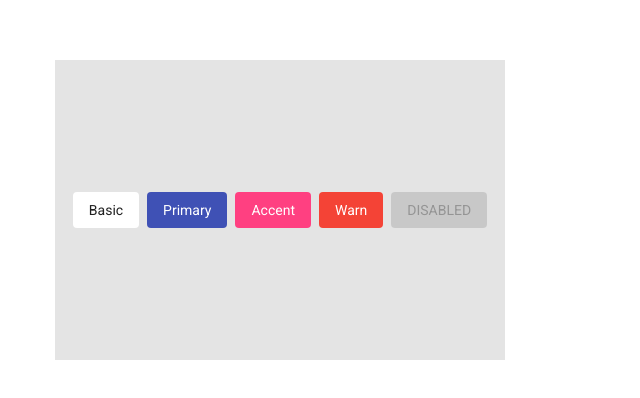
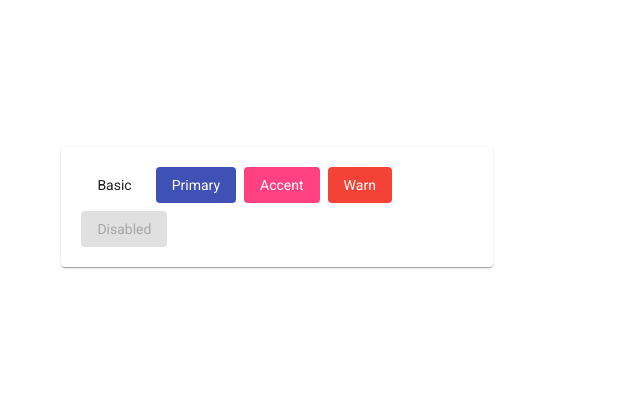
Before and after one commit to lrphael/froged-elements, an Angular app: page / in a window 1280 px wide. Shown: the part 230-628 px from the top of the page, without its empty margins (0-640 px from the left). Built offline with nearby package versions, Linux system fonts and the light colour scheme.

Commit message:
feat: Add ui-card component

```diff
--- a/src/app/core/views/home/home.component.html
+++ b/src/app/core/views/home/home.component.html
@@ -1,18 +1,7 @@
-
-<div class="list-buttons">
-  <div class="btn-el">
-    <ui-button color="">Basic</ui-button>
-  </div>
-  <div class="btn-el">
-    <ui-button color="primary">Primary</ui-button>
-  </div>
-  <div class="btn-el">
-    <ui-button color="accent">Accent</ui-button>
-  </div>
-  <div class="btn-el">
-    <ui-button color="warn">Warn</ui-button>
-  </div>
-  <div class="btn-el">
-    <ui-button [disabled]="true">DISABLED</ui-button>
-  </div>
-</div>
+<ui-card>
+  <ui-button >Basic</ui-button>
+  <ui-button color="primary">Primary</ui-button>
+  <ui-button color="accent">Accent</ui-button>
+  <ui-button color="warn">Warn</ui-button>
+  <ui-button [disabled]="true">Disabled</ui-button>
+</ui-card>
--- a/src/app/core/views/home/home.component.scss
+++ b/src/app/core/views/home/home.component.scss
@@ -1,5 +1,5 @@
 .list-buttons {
-  height: 300px;
+  height: 100px;
   width: 450px;
   background-color: #e4e4e4;
   display: flex;
--- /dev/null
+++ b/src/app/shared/components/ui-card/ui-card.component.html
@@ -0,0 +1,3 @@
+<div class="card-container">
+  <ng-content></ng-content>
+</div>
--- /dev/null
+++ b/src/app/shared/components/ui-card/ui-card.component.scss
@@ -0,0 +1,32 @@
+
+.card-container {
+  margin: .4em;
+  max-width: 400px;
+  display: block;
+  position: initial;
+  padding: 16px;
+  border-radius: 4px;
+  background: #fff;
+  color: rgba(0,0,0,.87);
+  transition: box-shadow 280ms cubic-bezier(0.4, 0, 0.2, 1);
+  box-shadow: 0 2px 1px -1px rgb(0 0 0 / 20%), 0 1px 1px 0 rgb(0 0 0 / 14%), 0 1px 3px 0 rgb(0 0 0 / 12%);
+}
+
+// .card-container:hover {
+//   box-shadow: 3px 3px 16px -2px rgba(0, 0, 0, .5);
+// }
+
+.card-title {
+  margin-right: 5px;
+}
+
+.card-title-group {
+  margin: 0;
+}
+
+img {
+  width:70px;
+  height :70px;
+
+  margin-left: 5px;
+}
--- /dev/null
+++ b/src/app/shared/components/ui-card/ui-card.component.ts
@@ -0,0 +1,14 @@
+import { Component, OnInit } from '@angular/core';
+
+@Component({
+  selector: 'ui-card',
+  templateUrl: './ui-card.component.html',
+  styleUrls: ['./ui-card.component.scss']
+})
+export class UiCardComponent implements OnInit {
+  constructor() { }
+
+  ngOnInit(): void {
+  }
+
+}
```
Also changed, not shown: src/app/shared/shared.module.ts (+5 -2 lines), 1 other file (tests, documents, lock files or other folders).
